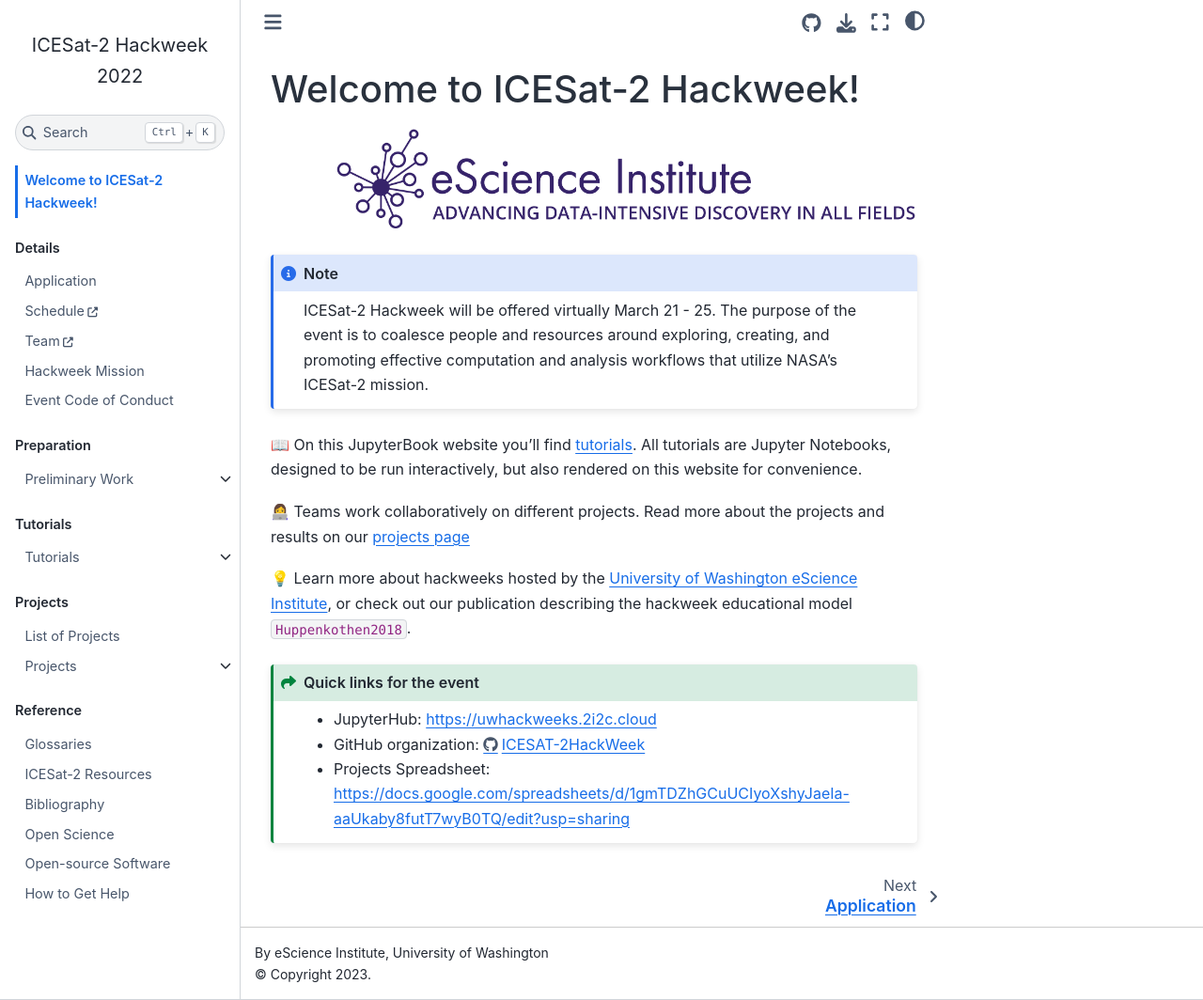
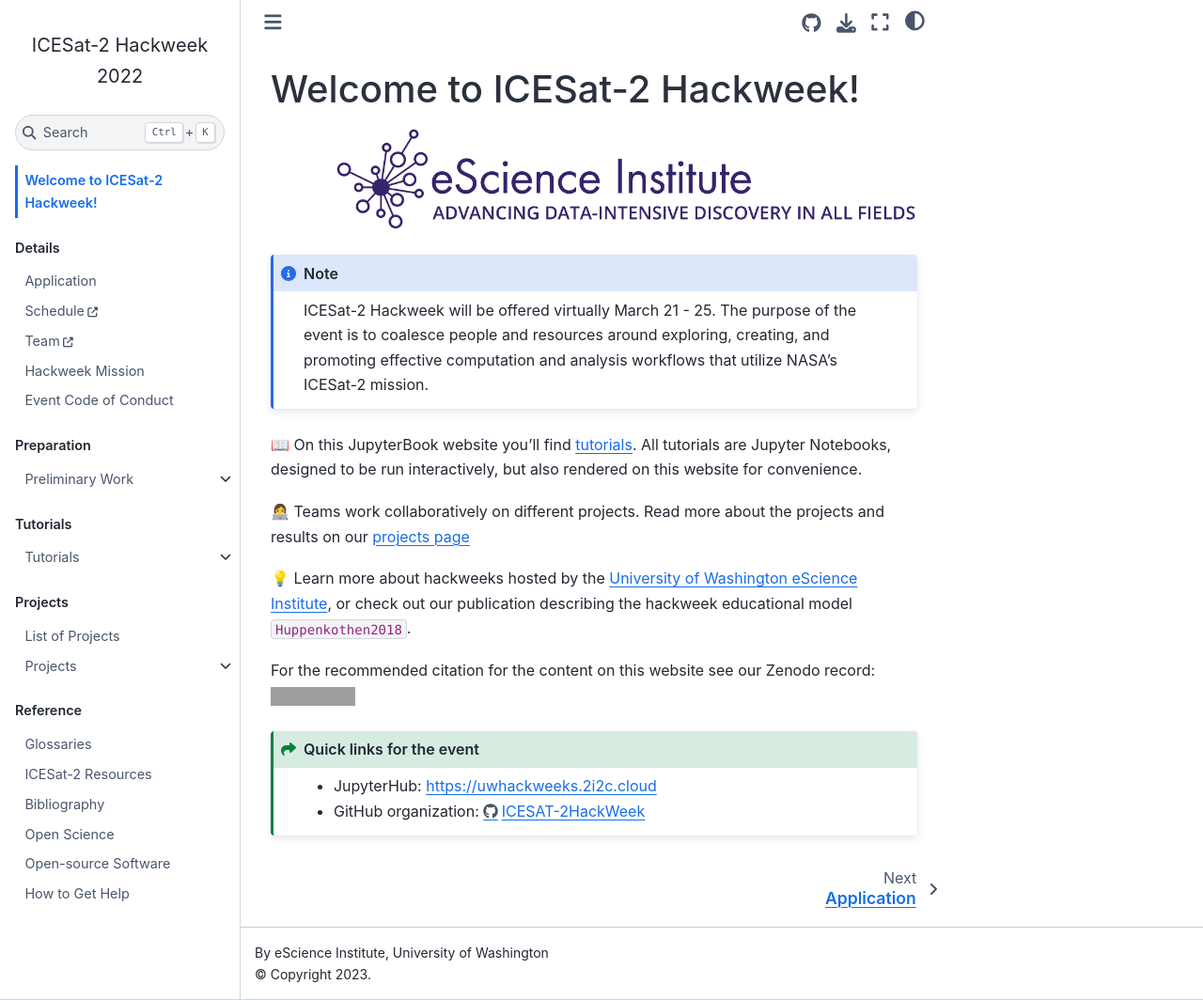
Before and after one commit to ICESAT-2HackWeek/website2022, a Jupyter Book: the page built from book/intro.md, in a window 1280 px wide and 1064 px high. Shown: the whole window at 94% size. Built offline with Jupyter Book 1.0.4 settings and Sphinx 7.4.7 and the Sphinx Book theme 1.1.4, drawn with Linux system fonts in a browser that asks for light colours; pages that are not in the unit, such as notebooks, are missing from menus; cross-references to code outside the pages are shown as plain code; grey boxes are pictures that could not be loaded.

Commit message:
add zenodo, binder badges (#121)
* add zenodo, binder badges

* open binder path to tutorials folder

````diff
--- a/book/intro.md
+++ b/book/intro.md
@@ -13,9 +13,11 @@
 
 💡 Learn more about hackweeks hosted by the [University of Washington eScience Institute](https://uwhackweek.github.io/hackweeks-as-a-service/intro.html), or check out our publication describing the hackweek educational model {cite:p}`Huppenkothen2018`.
 
+For the recommended citation for the content on this website see our Zenodo record:
+[![DOI](https://zenodo.org/badge/452775913.svg)](https://zenodo.org/badge/latestdoi/452775913)
+
 ```{admonition} Quick links for the event
 :class: seealso
 * JupyterHub: {{ jupyterhub_url }}
 * GitHub organization: {{ github_org_url}}
-* Projects Spreadsheet: {{ project_spreadsheet_url }}
 ```
````
Also changed, not shown: README.md (+4 -0 lines).
